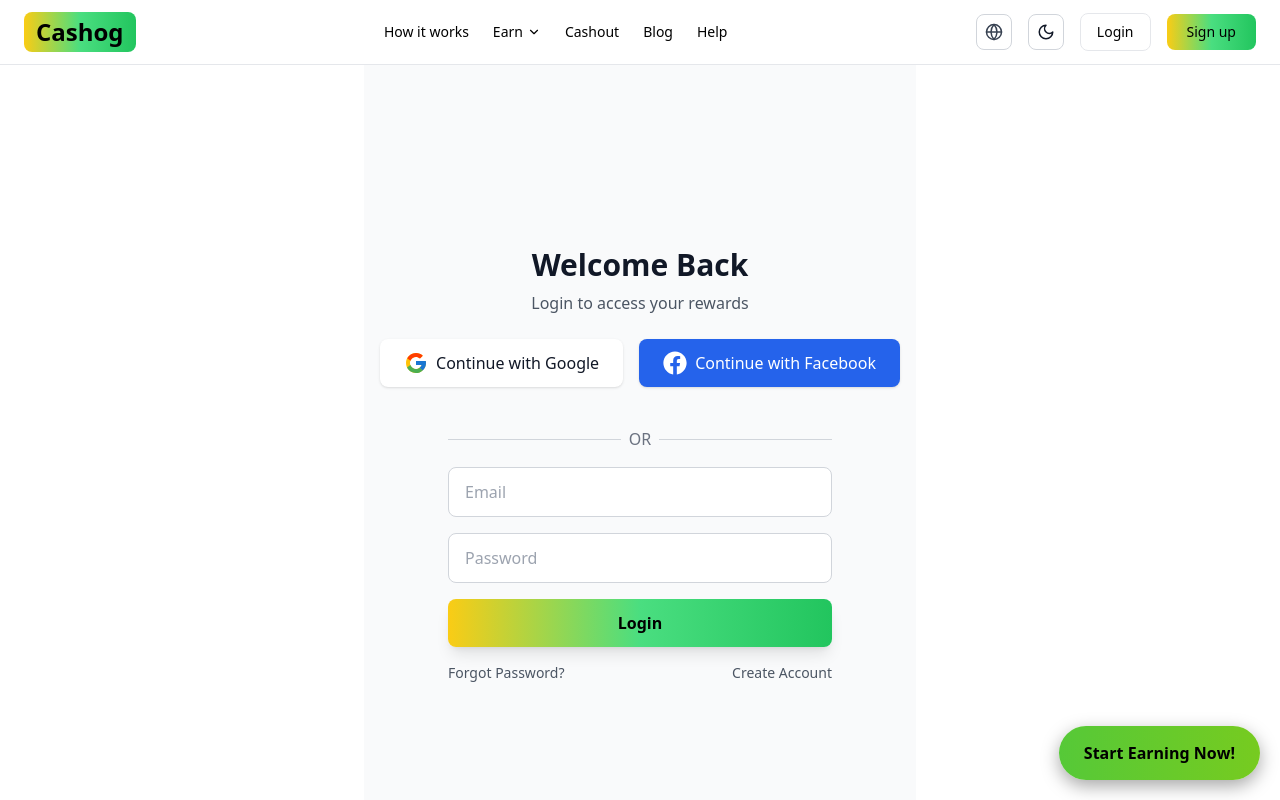
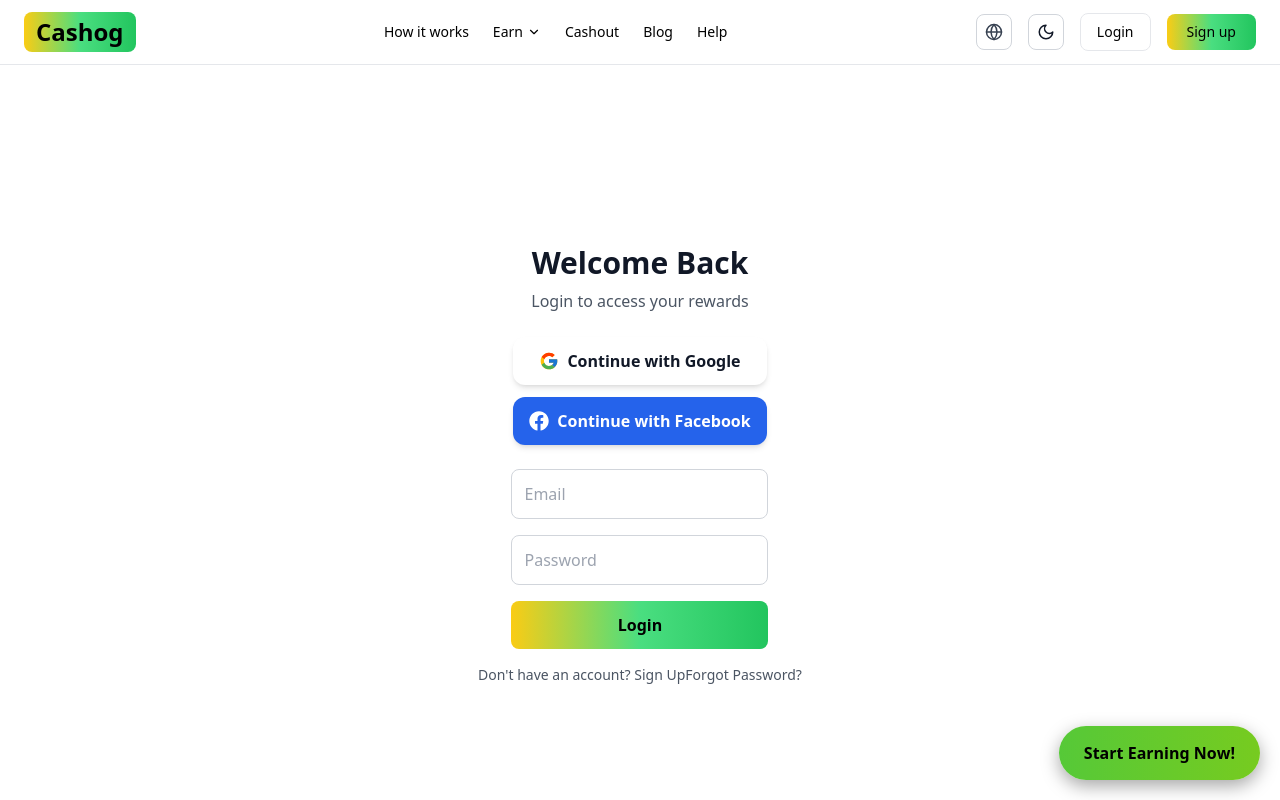
Before and after one commit to tool63/cashin, a Next.js app: page /login in a window 1280 px wide. Shown: the top 800 px of the page. Built offline with nearby package versions, Linux system fonts and the light colour scheme.

Commit message:
Update page.tsx

```diff
--- a/app/(auth)/login/page.tsx
+++ b/app/(auth)/login/page.tsx
@@ -2,71 +2,46 @@
 
 import React from "react";
 import Link from "next/link";
-import { FcGoogle } from "react-icons/fc";
-import { FaFacebook } from "react-icons/fa";
-import { motion } from "framer-motion";
-import Meta from "@/components/seo/SeoEngine";
-
-function SocialButtons() {
-  return (
-    <div className="flex gap-4 justify-center mb-6">
-      <button className="flex items-center gap-2 px-6 py-3 bg-white dark:bg-gray-800 text-gray-900 dark:text-white rounded-lg shadow hover:shadow-lg transition">
-        <FcGoogle size={24} /> Continue with Google
-      </button>
-      <button className="flex items-center gap-2 px-6 py-3 bg-blue-600 text-white rounded-lg shadow hover:shadow-lg transition">
-        <FaFacebook size={24} /> Continue with Facebook
-      </button>
-    </div>
-  );
-}
+import SocialButtons from "../SocialButtons"; // Make sure this exists
+import AuthLayout from "../layout";
 
 export default function LoginPage() {
   return (
-    <>
-      <Meta title="Login - Cashog" description="Login to your Cashog account to start earning rewards." />
-
-      <main className="min-h-screen flex flex-col justify-center items-center bg-gray-50 dark:bg-gray-900 px-4">
+    <AuthLayout>
       <h1 className="text-3xl font-bold mb-2 text-center">Welcome Back</h1>
       <p className="text-center text-gray-600 dark:text-gray-400 mb-6">
         Login to access your rewards
       </p>
 
-        <SocialButtons />
+      {/* Social login */}
+      <SocialButtons className="mb-6" />
 
-        <div className="flex items-center my-4 w-full max-w-sm">
-          <hr className="flex-grow border-gray-300 dark:border-gray-600" />
-          <span className="mx-2 text-gray-500 dark:text-gray-400">OR</span>
-          <hr className="flex-grow border-gray-300 dark:border-gray-600" />
-        </div>
-
-        <form className="flex flex-col gap-4 w-full max-w-sm">
+      {/* Email login form */}
+      <form className="flex flex-col gap-4">
         <input
           type="email"
           placeholder="Email"
-            className="px-4 py-3 rounded-lg border border-gray-300 dark:border-gray-700 bg-white dark:bg-gray-800 text-gray-900 dark:text-white focus:outline-none focus:ring-2 focus:ring-green-400"
+          className="p-3 rounded-lg border border-gray-300 dark:border-gray-600"
         />
         <input
           type="password"
           placeholder="Password"
-            className="px-4 py-3 rounded-lg border border-gray-300 dark:border-gray-700 bg-white dark:bg-gray-800 text-gray-900 dark:text-white focus:outline-none focus:ring-2 focus:ring-green-400"
+          className="p-3 rounded-lg border border-gray-300 dark:border-gray-600"
         />
-          <button
-            type="submit"
-            className="bg-gradient-to-r from-yellow-400 via-green-400 to-green-500 text-black font-bold py-3 rounded-lg shadow-lg hover:scale-105 transition"
-          >
+        <button className="bg-gradient-to-r from-yellow-400 via-green-400 to-green-500 text-black py-3 rounded-lg font-bold">
           Login
         </button>
       </form>
 
-        <div className="flex justify-between mt-4 w-full max-w-sm text-sm text-gray-600 dark:text-gray-400">
-          <Link href="/auth/reset" className="hover:underline">
+      {/* Links */}
+      <div className="flex justify-between mt-4 w-full max-w-sm text-sm text-gray-600 dark:text-gray-400 mx-auto">
+        <Link href="/signup" className="hover:underline">
+          Don't have an account? Sign Up
+        </Link>
+        <Link href="/reset" className="hover:underline">
           Forgot Password?
         </Link>
-          <Link href="/auth/signup" className="hover:underline">
-            Create Account
-          </Link>
       </div>
-      </main>
-    </>
+    </AuthLayout>
   );
 }
```
Lines whose indentation alone changed are shown as unchanged.
